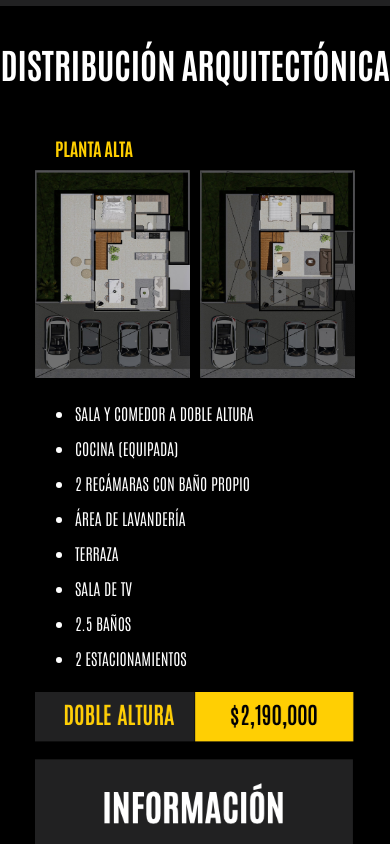
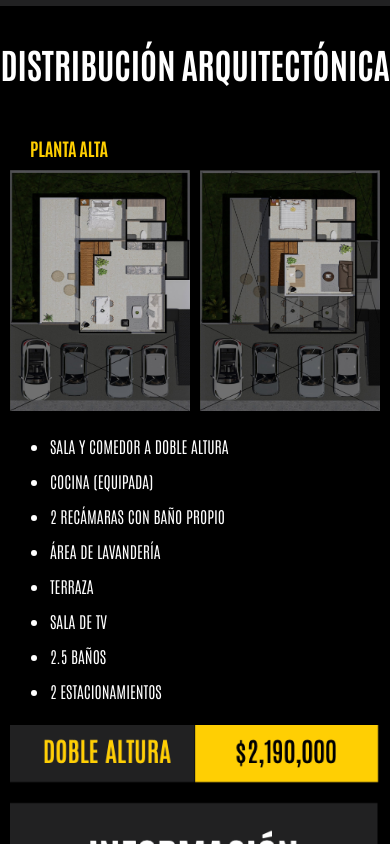
Before and after one commit to nevyl001/mikita, a Next.js app: page /depas in a window 390 px wide. Shown: the part 4900-5744 px from the top of the page. Built offline with nearby package versions, Linux system fonts and the light colour scheme.

Commit message:
changestodaylast

```diff
--- a/styles/depas.module.css
+++ b/styles/depas.module.css
@@ -627,6 +627,9 @@
   .section_7mobi p span {
     color: #ffcf00;
   }
+  .section_DB {
+    padding: 0 10px;
+  }
   .section_DB .box_images {
     display: block;
     align-items: center;
```
